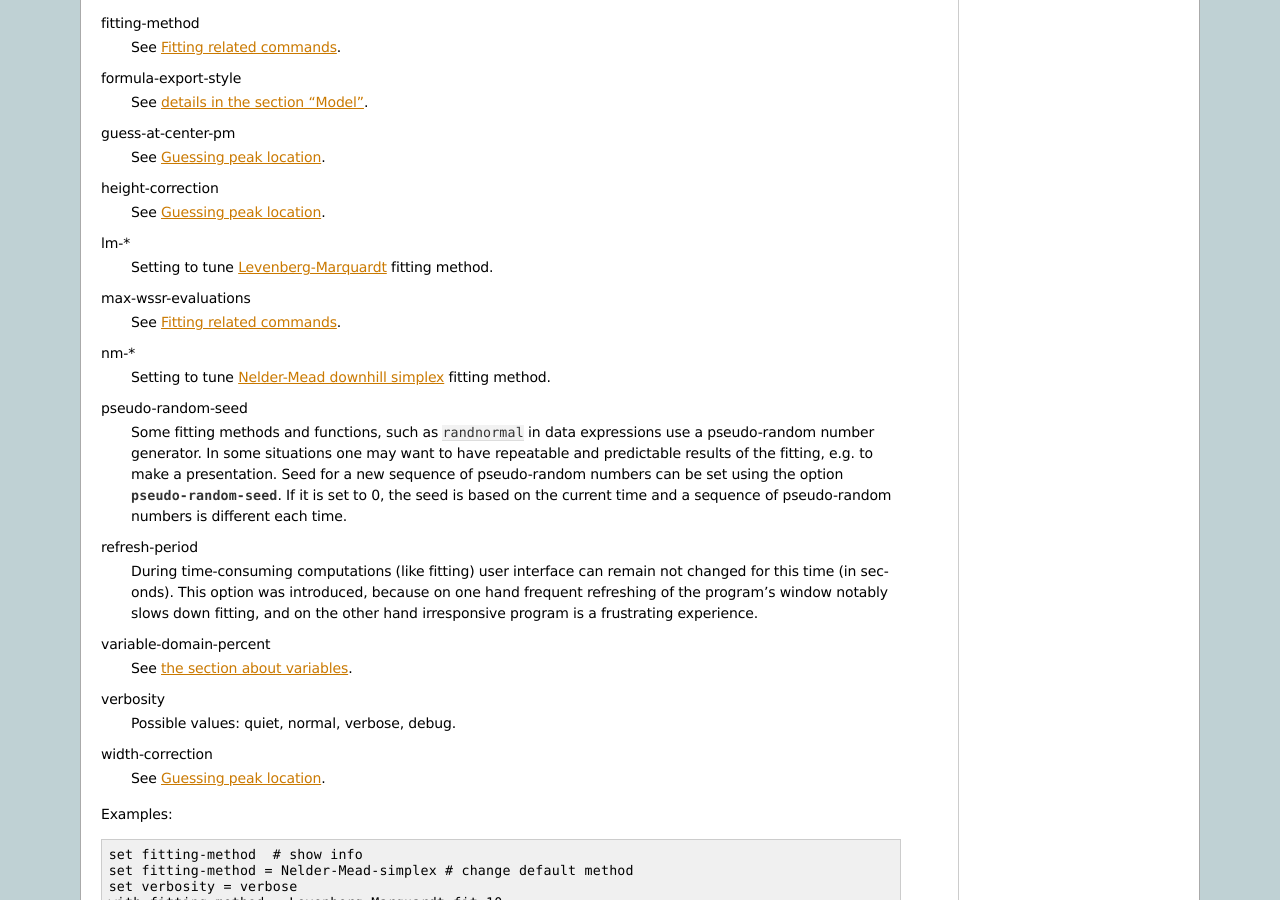
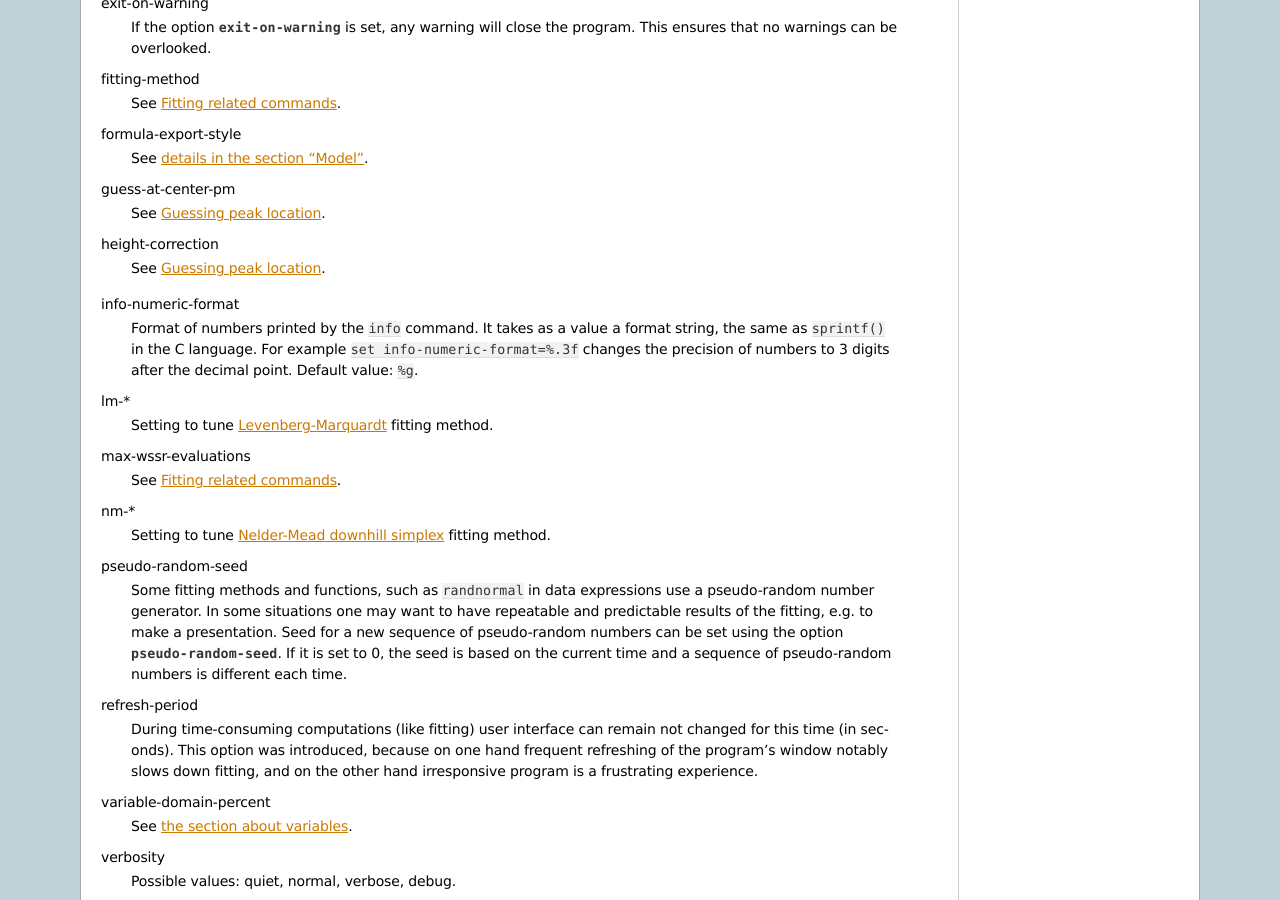
Before and after one commit to wojdyr/fityk, a Sphinx documentation site: the page built from doc/ref.rst, in a window 1280 px wide and 900 px high, scrolled down 20974 px. Built offline with Sphinx 7.4.7, drawn with Linux system fonts in a browser that asks for light colours; formulas are drawn with MathJax 3; some of the changed text lies outside the part shown.

Commit message:
documented info-numeric-format option

```diff
--- a/doc/ref.rst
+++ b/doc/ref.rst
@@ -306,7 +306,8 @@ Expressions can contain:
   ``!=`` (or ``<>``), ``TRUE``, ``FALSE``.
 
 The value of a data expression can be shown using the command ``info``,
-see examples at the end of this section.
+see examples at the end of this section. The precision of printed numbers
+is governed by the option :ref:`info-numeric-format <info_numeric_format>`.
 
 Linear interpolation of y (or any other property: s,a,X,Y,S,A)
 between two points can be calculated using special syntax::
@@ -595,6 +596,9 @@ transformations can also be used in the column list.
 Additionally, F and Z can be used with dataset prefix, e.g. ::
 
    info @0 (n+1, x, y, F(x), y-F(x), Z(x), %foo(x), a, sin(pi*x)+y^2) > file.tsv
+
+The option :ref:`info-numeric-format <info_numeric_format>`
+can be used to change the format and precision of all numbers.
 
 .. _model:
 
@@ -1519,6 +1523,14 @@ guess-at-center-pm
 height-correction
     See :ref:`guess`.
 
+.. _info_numeric_format:
+
+info-numeric-format
+    Format of numbers printed by the ``info`` command. It takes as a value
+    a format string, the same as ``sprintf()`` in the C language.
+    For example ``set info-numeric-format=%.3f`` changes the precision
+    of numbers to 3 digits after the decimal point. Default value: ``%g``.
+
 lm-*
     Setting to tune :ref:`Levenberg-Marquardt <levmar>`
     fitting method.
```
Also changed, not shown: other parts of doc/ref.rst (+1 -1 lines).
